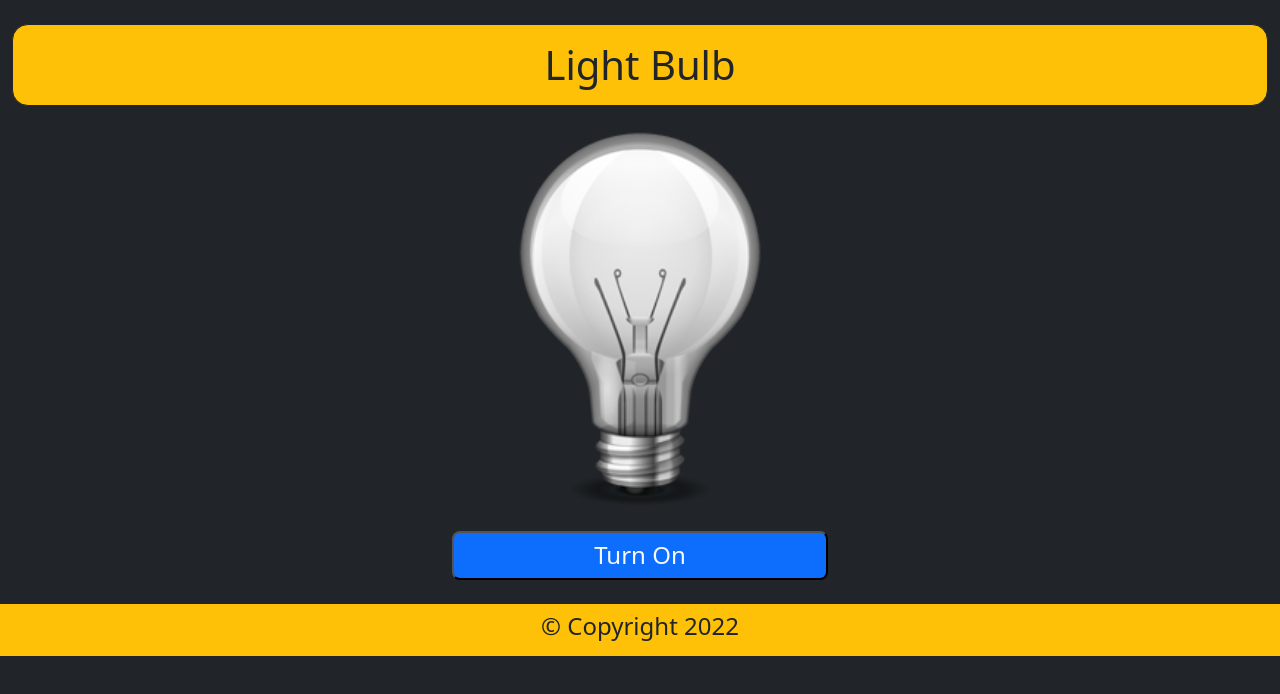
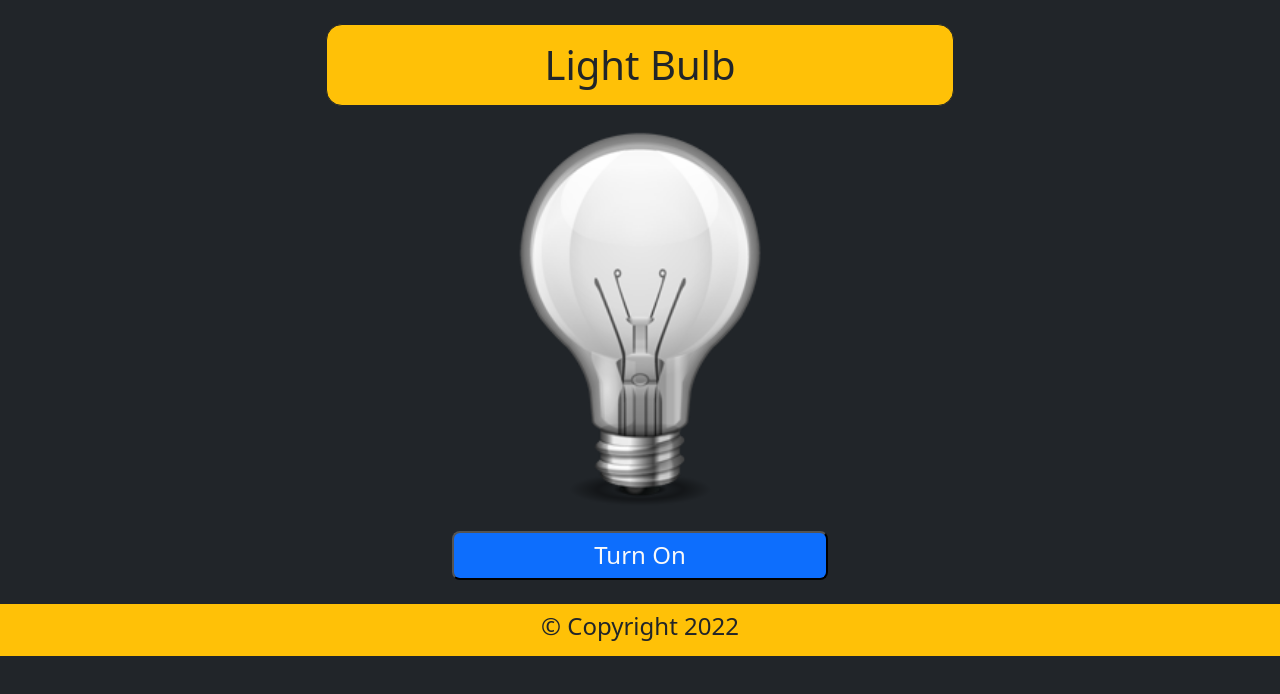
Before and after one commit to suchit1490/lightbulb, a plain HTML site: page index.html in a window 1280 px wide. Drawn offline with nearby package versions, Linux system fonts and the light colour scheme.

Commit message:
width and margin
w-50 mx-auto

```diff
--- a/index.html
+++ b/index.html
@@ -24,7 +24,7 @@
     <div class="container-fluid">
       <div>
         <h1
-          class="text-center my-4 bg-warning p-3 border border-dark rounded rounded-4 w-100"
+          class="text-center my-4 bg-warning p-3 border border-dark rounded rounded-4 w-50 mx-auto"
         >
           Light Bulb
         </h1>
```
